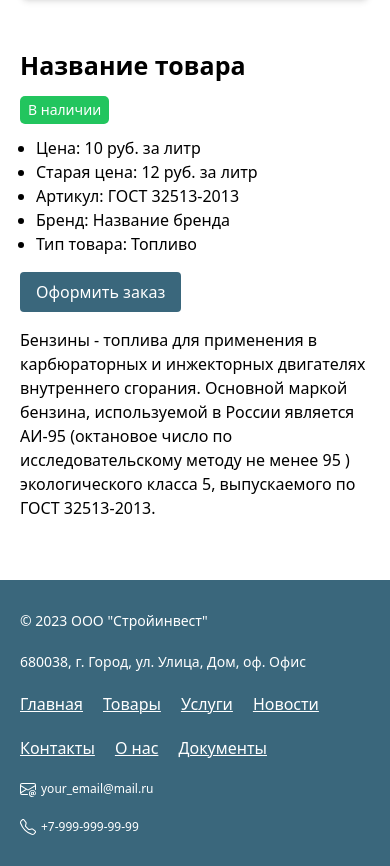
After one commit to centurionj/stroyinvest, a Django app: page /products/1 in a window 390 px wide. The commit adds this page. Shown: the part 494-1360 px from the top of the page. Run offline with Django 4.2, Linux system fonts and the light colour scheme; style sheets or scripts are compiled from the project's sources.

Commit message:
#4 Страница просмотра товара

```diff
--- a/stroyinvest/main/templates/main/index.html
+++ b/stroyinvest/main/templates/main/index.html
@@ -246,7 +246,7 @@
                                        class="w-full px-3 py-2 border rounded focus:outline-none focus:border-blue-500">
                             </div>
                             <div class="mb-4">
-                                <label for="email" class="block text-gray-700 text-sm font-bold mb-2">Email</label>
+                                <label for="email" class="block text-gray-700 text-sm font-bold mb-2">E-mail</label>
                                 <input type="email" id="email" name="email" placeholder="example@example.com"
                                        class="w-full px-3 py-2 border rounded focus:outline-none focus:border-blue-500">
                             </div>
--- /dev/null
+++ b/stroyinvest/main/templates/products/product.html
@@ -0,0 +1,106 @@
+{% extends "main/base.html" %}
+{% load static %}
+
+{% block content %}
+<main>
+    <section class="w-full flex justify-center bg-gray-1 mb-[30px]">
+        <div class="container py-[20px]">
+            <nav class="text-sm font-semibold" aria-label="Breadcrumb">
+                <ol class="list-none p-0 inline-flex">
+                    <li class="flex items-center">
+                        <a href="/" class="text-gray-500">Главная</a>
+                        <svg xmlns="http://www.w3.org/2000/svg" width="10" height="10" fill="currentColor" class="text-blue1 ml-[3px] mr-[2px]" viewBox="0 0 16 16">
+                            <path fill-rule="evenodd" d="M4.646 1.646a.5.5 0 0 1 .708 0l6 6a.5.5 0 0 1 0 .708l-6 6a.5.5 0 0 1-.708-.708L10.293 8 4.646 2.354a.5.5 0 0 1 0-.708z"/>
+                        </svg>
+                    </li>
+                    <li class="flex items-center">
+                        <a href="/products" class="text-gray-500">Товары</a>
+                        <svg xmlns="http://www.w3.org/2000/svg" width="10" height="10" fill="currentColor" class="text-blue1 ml-[3px] mr-[2px]" viewBox="0 0 16 16">
+                            <path fill-rule="evenodd" d="M4.646 1.646a.5.5 0 0 1 .708 0l6 6a.5.5 0 0 1 0 .708l-6 6a.5.5 0 0 1-.708-.708L10.293 8 4.646 2.354a.5.5 0 0 1 0-.708z"/>
+                        </svg>
+                    </li>
+                    <li class="flex items-center">
+                        <span class="text-gray-700">Название товара</span>
+                    </li>
+                </ol>
+            </nav>
+        </div>
+    </section>
+
+    <div id="myModal" class="hidden fixed inset-0 overflow-y-auto z-50">
+        <div class="flex items-center justify-center min-h-screen">
+            <div id="modalOverlay" class="absolute inset-0 bg-black opacity-25"></div>
+            <div class="bg-white p-8 rounded-[5px] shadow-md relative w-[450px]">
+                <span class="absolute top-0 right-[10px] cursor-pointer text-2xl" id="js-close-modal-button">&times;</span>
+
+                <h2 class="text-2xl font-semibold mb-6">Заказать товар</h2>
+
+                <form action="#" method="post">
+                    <div class="mb-4">
+                        <label for="name" class="block text-gray-700 text-sm font-bold mb-2">Имя</label>
+                        <input type="text" id="name" name="name" placeholder="Ваше имя" required
+                               class="w-full px-3 py-2 border rounded focus:outline-none focus:border-blue-500">
+                    </div>
+                    <div class="mb-4">
+                        <label for="phone" class="block text-gray-700 text-sm font-bold mb-2">Телефон</label>
+                        <input type="tel" id="phone" name="phone" placeholder="Ваш телефон" required
+                               class="w-full px-3 py-2 border rounded focus:outline-none focus:border-blue-500">
+                    </div>
+                    <div class="mb-4">
+                        <label for="email" class="block text-gray-700 text-sm font-bold mb-2">E-mail</label>
+                        <input type="email" id="email" name="email" placeholder="example@example.com"
+                               class="w-full px-3 py-2 border rounded focus:outline-none focus:border-blue-500">
+                    </div>
+                    <div class="mb-4">
+                        <label for="email" class="block text-gray-700 text-sm font-bold mb-2">Товар</label>
+                        <input type="text" id="product" name="product" value="Название товара" disabled
+                               class="w-full px-3 py-2 text-gray-500 border rounded focus:outline-none focus:border-blue-500">
+                    </div>
+                    <div class="mb-6">
+                        <label for="message" class="block text-gray-700 text-sm font-bold mb-2">Сообщение</label>
+                        <textarea id="message" name="message" rows="4" placeholder="Ваше сообщение" required
+                                  class="w-full px-3 py-2 border rounded focus:outline-none focus:border-blue-500"></textarea>
+                    </div>
+                    <div>
+                        <button type="submit" class="w-full bg-blue1 text-white p-3 rounded focus:outline-none">
+                            Отправить
+                        </button>
+                    </div>
+                </form>
+            </div>
+        </div>
+    </div>
+
+    <div class="w-full flex justify-center mb-[30px]">
+        <div class="container">
+            <div class="grid grid-cols-1 md:grid-cols-2 gap-8">
+                <div>
+                    <img src="https://cdn0.youla.io/files/images/720_720_out/62/0d/620d2b777710302e702e2bd3-1.jpg"
+                         alt="Product" class="w-full mb-4 rounded-lg shadow-md">
+                </div>
+                <div>
+                    <h1 class="text-[25px] font-semibold mb-3">Название товара</h1>
+                    <span class="inline-block px-2 py-1 mb-3 bg-green-500 text-sm text-white rounded-[5px]">В наличии</span>
+<!--                    <span class="inline-block px-2 py-1 mb-2 bg-blue-500 text-sm text-white rounded-[5px]">Под заказ</span>-->
+                    <ul class="list-disc pl-4 mb-4">
+                        <li>Цена: 10 руб. за литр</li>
+                        <li>Старая цена: 12 руб. за литр</li>
+                        <li>Артикул: ГОСТ 32513-2013</li>
+                        <li>Бренд: Название бренда</li>
+                        <li>Тип товара: Топливо</li>
+                    </ul>
+                    <button class="bg-blue1 hover:bg-blue1-hover text-white px-4 py-2 rounded" id="openModal">Оформить заказ</button>
+                </div>
+            </div>
+            <p class="mb-[30px] lg:mt-0 mt-4">
+                Бензины - топлива для применения в карбюраторных и инжекторных двигателях внутреннего сгорания.
+                Основной маркой бензина, используемой в России является АИ-95 (октановое число по
+                исследовательскому методу не менее 95 ) экологического класса 5, выпускаемого по
+                ГОСТ 32513-2013.
+            </p>
+        </div>
+    </div>
+</main>
+
+<script src="{% static 'scripts/indexModal.js' %}"></script>
+{% endblock %}
--- a/stroyinvest/main/templates/products/products.html
+++ b/stroyinvest/main/templates/products/products.html
@@ -9,7 +9,7 @@
                 <ol class="list-none p-0 inline-flex">
                     <li class="flex items-center">
                         <a href="/" class="text-gray-500">Главная</a>
-                        <svg xmlns="http://www.w3.org/2000/svg" width="10" height="10" fill="currentColor" class="text-blue1 ml-[3px]" viewBox="0 0 16 16">
+                        <svg xmlns="http://www.w3.org/2000/svg" width="10" height="10" fill="currentColor" class="text-blue1 ml-[3px] mr-[2px]" viewBox="0 0 16 16">
                             <path fill-rule="evenodd" d="M4.646 1.646a.5.5 0 0 1 .708 0l6 6a.5.5 0 0 1 0 .708l-6 6a.5.5 0 0 1-.708-.708L10.293 8 4.646 2.354a.5.5 0 0 1 0-.708z"/>
                         </svg>
                     </li>
--- a/stroyinvest/products/urls.py
+++ b/stroyinvest/products/urls.py
@@ -4,4 +4,5 @@ from . import views
 
 urlpatterns = [
     path('', views.index, name='products'),
+    path('/<int:product_id>', views.view, name='product'),
 ]
--- a/stroyinvest/products/views.py
+++ b/stroyinvest/products/views.py
@@ -3,3 +3,6 @@ from django.shortcuts import render
 
 def index(request):
     return render(request, 'products/products.html')
+
+def view(request, product_id):
+    return render(request, 'products/product.html')
```
Also changed, not shown: stroyinvest/main/templates/products/product_detail.html (deleted, +0 -10 lines).
